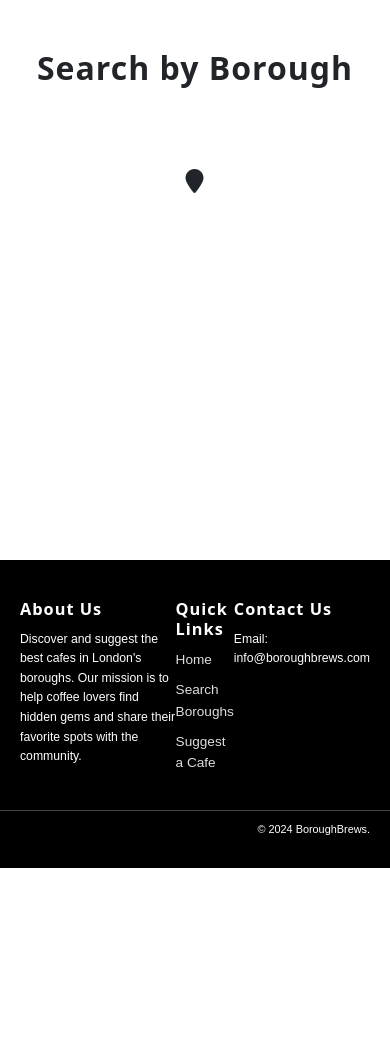
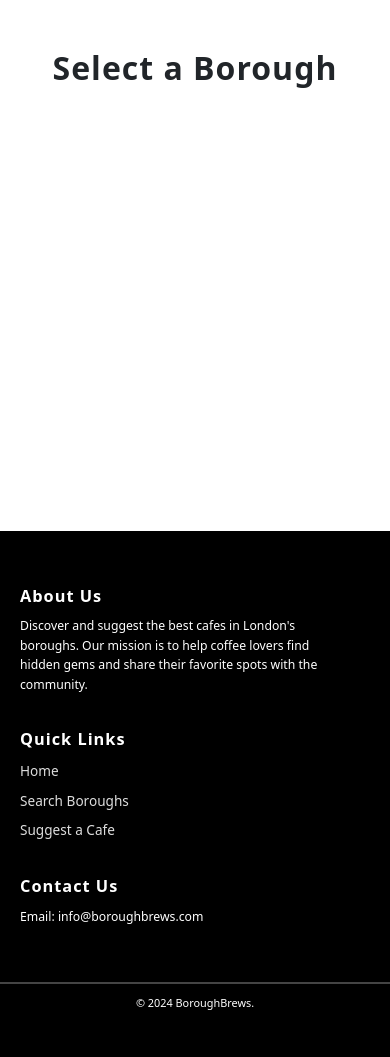
Before and after one commit to fmanzoor3/boroughbrews, a Flask app: page /boroughs in a window 390 px wide. Shown: the part 76-1133 px from the top of the page. Before the commit the page ends 944 px from the top, so only its background shows below. Run offline with Flask 3, Linux system fonts and the light colour scheme; data that the repository does not hold is empty; some libraries are stand-ins or nearby versions.

Commit message:
Improve UI; make footer responsive

```diff
--- a/static/css/styles.css
+++ b/static/css/styles.css
@@ -99,7 +99,7 @@ header {
 .container {
   margin-top: 0; /* Adjust as needed */
 }
-
+/* Footer Styles */
 footer {
   background-color: black;
   color: white;
@@ -108,24 +108,17 @@ footer {
   font-size: 0.85rem;
 }
 
-  /* Footer icon color */
-  footer .fa-stack-1x {
-    color: black !important;
-  }
-  footer .fa-stack-2x {
-    color: white;
-  }
-
-  /* Footer Styles */
-footer {
-  background-color: black;
-  color: #fff;
-  padding: 20px 0;
-  font-family: Arial, sans-serif;
+footer .fa-stack-1x {
+  color: black !important;
+}
+
+footer .fa-stack-2x {
+  color: white;
 }
 
 .footer-content {
   display: flex;
+  flex-direction: column;
   justify-content: space-around;
   padding: 20px;
   border-bottom: 1px solid #444;
@@ -133,6 +126,7 @@ footer {
 
 .footer-content div {
   max-width: 300px;
+  margin-bottom: 20px;
 }
 
 .footer-content h4 {
@@ -165,10 +159,23 @@ footer {
 
 .footer-bottom {
   display: flex;
-  justify-content: flex-end;
+  justify-content: center;
   align-items: center;
   padding: 10px 20px;
-}
+  border-top: 1px solid #444;
+}
+
+/* Media Queries for Small Screens */
+@media (min-width: 600px) {
+  .footer-content {
+    flex-direction: row;
+  }
+
+  .footer-bottom {
+    justify-content: flex-end;
+  }
+}
+
 
 .social-media a {
   color: #ddd;
@@ -311,7 +318,7 @@ height: 40px;
 }
 
 .cafe-item {
-  background-color: #F4EAE0;
+  background-color: white;
   border: 1px solid #ddd;
   padding: 2rem 1rem;
   width: 300px;
--- a/templates/all-locations.html
+++ b/templates/all-locations.html
@@ -2,10 +2,10 @@
 
 <div class="text-center" id="locations">
     <div class="container">
-        <h1>Search by Borough</h1>
+        <h1>Select a Borough</h1>
         <section>
             <h2>
-            <i class="fa fa-fw fa-map-marker"></i>
+            {# <i class="fa fa-fw fa-map-marker"></i> #}
             </h2>
             {% for borough in borough_names %}
             <a class="btn btn-default btn-lg" href="{{ url_for('show_location', location_slug=make_slug(borough)) }}">{{ borough }}</a>
```
Also changed, not shown: TODO.md (+11 -1 lines).
